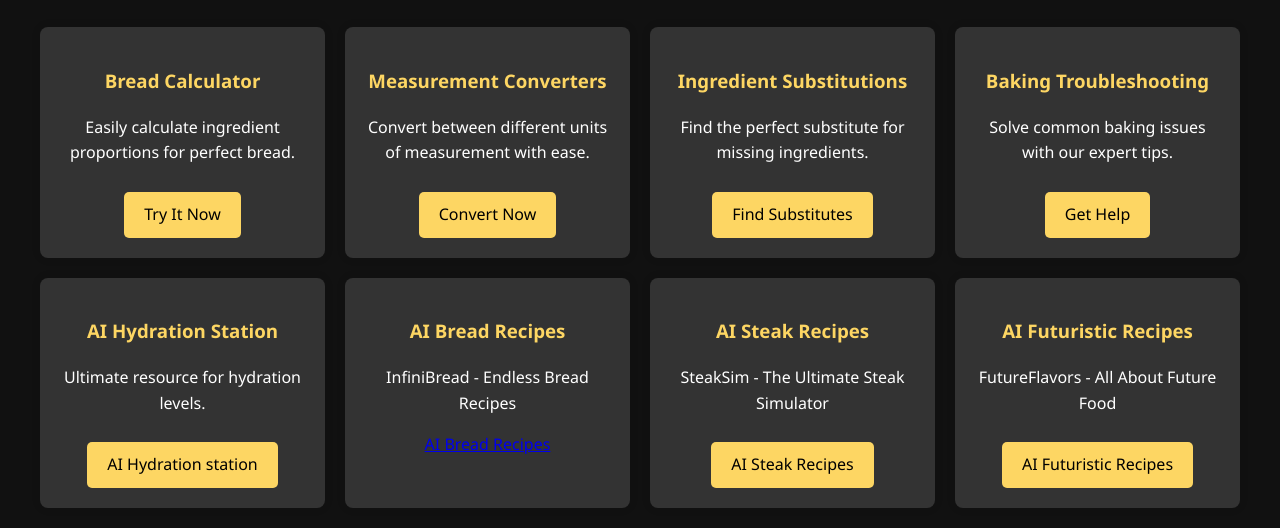
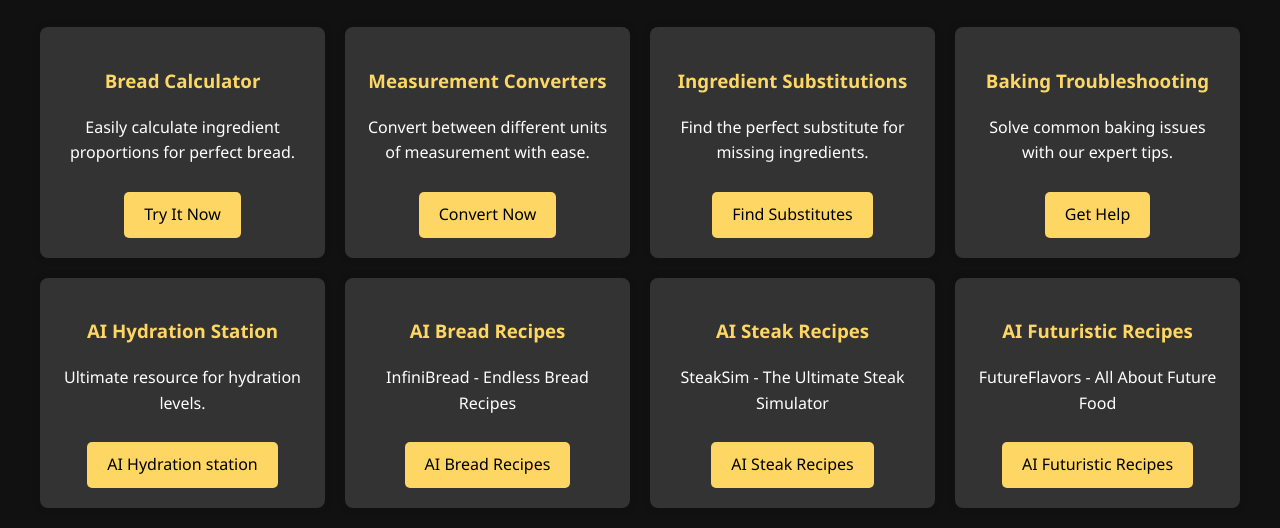
Before and after one commit to abouris/cook, a plain HTML site: page index.html in a window 1280 px wide. Shown: the part 452-980 px from the top of the page. Drawn offline with Linux system fonts and the light colour scheme; a script that the page names is missing.

Commit message:
Update index.html

```diff
--- a/index.html
+++ b/index.html
@@ -110,7 +110,7 @@
          <div class="tool-card">
             <h3>AI Bread Recipes</h3>
             <p>InfiniBread - Endless Bread Recipes</p>
-            <a href="https://websim.ai/c/suC5MvKiFOlaM1BWp" target="_blank">AI Bread Recipes</a>
+            <a href="https://websim.ai/c/suC5MvKiFOlaM1BWp" class="cta-button" target="_blank">AI Bread Recipes</a>
         </div>
         <div class="tool-card">
             <h3>AI Steak Recipes</h3>
```
